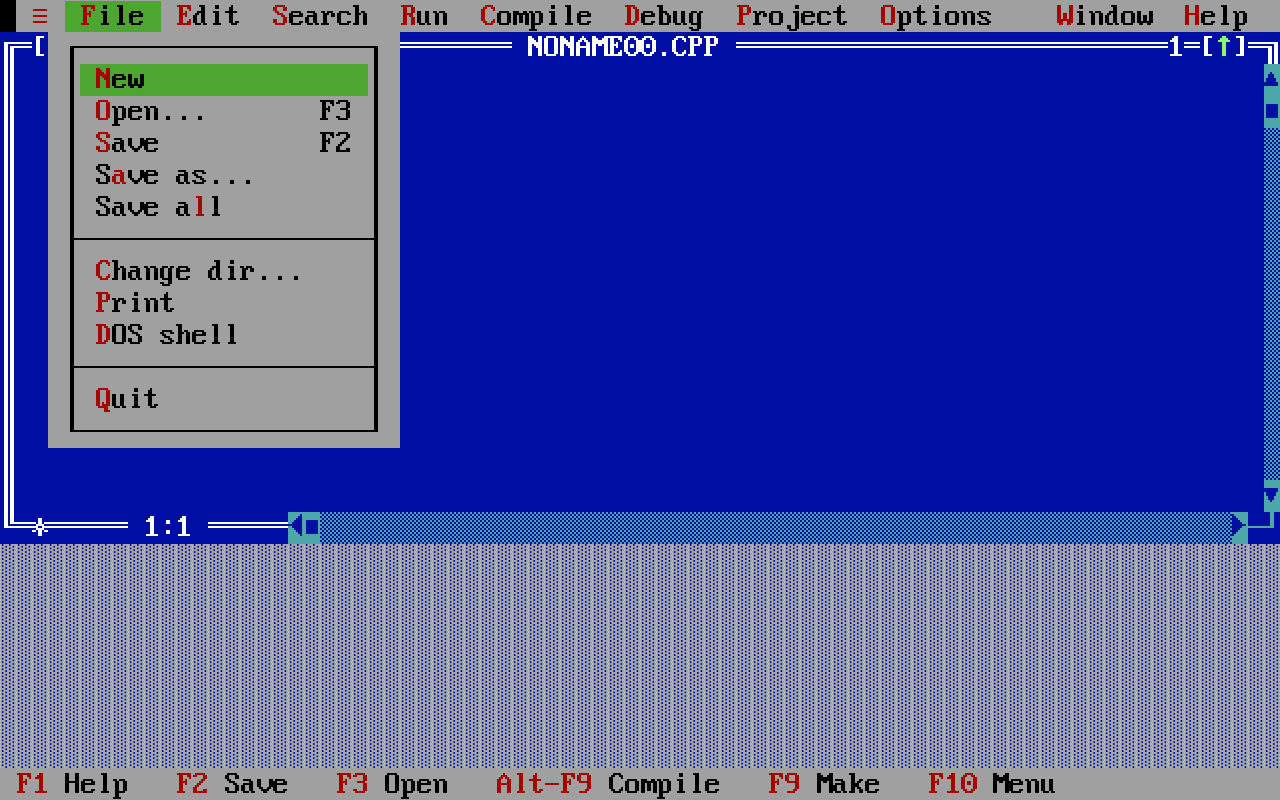
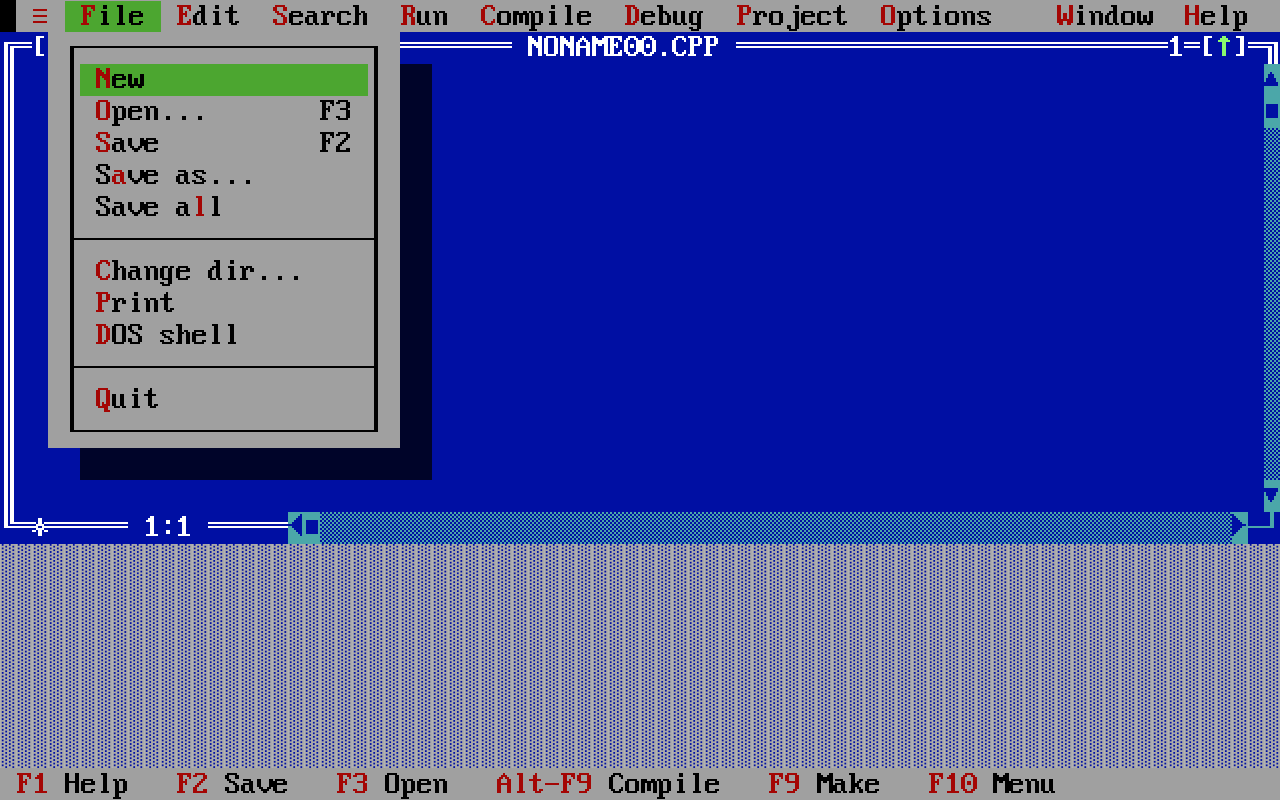
Before and after one commit to joshellissh/borland-ide, a React (Vite) app: page / in a window 1280 px wide. Both pictures are taken after a click on the element "File". Built offline with nearby package versions, Linux system fonts and the light colour scheme.

Commit message:
Various fixes

```diff
--- a/src/App.tsx
+++ b/src/App.tsx
@@ -15,6 +15,7 @@ import {
   setDimensions,
   setLeftOffset
 } from "./appSlice.ts";
+import { selectActiveMenu, setActiveMenu } from './components/TopBar/topBarSlice.ts';
 
 function App() {
   const drawGrid = false;
@@ -26,6 +27,7 @@ function App() {
   const dimensions = useAppSelector(selectDimensions);
   const cols = useAppSelector(selectCols);
   const rows = useAppSelector(selectRows);
+  const activeMenu = useAppSelector(selectActiveMenu);
 
 
   // Updates app bounds, position, etc.
@@ -62,6 +64,13 @@ function App() {
         "- block res: " + blockW + "," + blockH + "\n" +
         "- offset: " + leftOffset
     );
+  }
+
+
+  function handleClick() {
+    if (activeMenu != -1) {
+      dispatch(setActiveMenu(-1));
+    }
   }
 
 
@@ -104,6 +113,7 @@ function App() {
         }}
         className="App"
         id="App"
+        onClick={handleClick}
     >
       <TopBar />
       <BottomBar cols={cols} rows={rows} />
--- a/src/components/Documents/Document/Document.tsx
+++ b/src/components/Documents/Document/Document.tsx
@@ -16,6 +16,7 @@ import {
 } from "../documentsSlice.ts";
 import {constrain} from "../../../math.ts";
 import { getHighestDocument, getHighestDocumentIndex } from "./tools.ts";
+import { selectActiveMenu, setActiveMenu } from "../../TopBar/topBarSlice.ts";
 
 interface DocumentProps {
     id: number;
@@ -32,6 +33,7 @@ export function Document({id}: DocumentProps) {
     const dispatch = useDispatch();
     const activeDoc = useAppSelector(selectActive);
     const documents = useAppSelector(selectDocuments);
+    const activeMenu = useAppSelector(selectActiveMenu);
 
     const moving = useRef<boolean>(false);
     const moveOffset = useRef<XY>({x:0, y:0});
@@ -64,8 +66,7 @@ export function Document({id}: DocumentProps) {
     const docHeight = doc.size!.height;
 
 
-    function handleClick() {
-
+    function handleClick(event: React.MouseEvent<HTMLDivElement, MouseEvent>) {
         // Don't do anything if we're not the active doc
         if (activeDoc != id) {
             return;
@@ -102,6 +103,10 @@ export function Document({id}: DocumentProps) {
             x: constrainedPosX,
             y: constrainedPosY,
         });
+
+        // Prevent click from propagating to App
+        event.stopPropagation();
+        event.nativeEvent.stopImmediatePropagation();
     }
 
 
@@ -195,6 +200,12 @@ export function Document({id}: DocumentProps) {
 
     function handleMouseDown() {
         debugLog("Mouse down on " + id);
+
+        // Close menu if open
+        if (activeMenu != -1) {
+            dispatch(setActiveMenu(-1));
+            return;
+        }
 
         const cx = cursorPosRef.current.x;
         const cy = cursorPosRef.current.y;
--- a/src/components/Menu/SubMenu/SubMenu.tsx
+++ b/src/components/Menu/SubMenu/SubMenu.tsx
@@ -140,21 +140,13 @@ export default function SubMenu({left, top, width, height, entries}: SubMenuProp
         onKeyDown={(event) => handleKeyDown(event.code)}
     >
         <div
-            className="SubMenuShadow"
-            style={{
-                left: (left + 2) * blockSize.width,
-                top: (top + 1) * blockSize.height,
-                width: width*blockSize.width,
-                height: height*blockSize.height
-            }}
-        />
-        <div
             className="bg-grey SubMenu"
             style={{
                 left: left * blockSize.width,
                 top: top * blockSize.height,
                 width: width*blockSize.width,
-                height: height*blockSize.height
+                height: height*blockSize.height,
+                boxShadow: (blockSize.width*2) + "px " + blockSize.height + "px rgb(0 0 0 / 75%)"
             }}
         >
             <Text bX={1} bY={0} position="relative">{border("┌", "─", "┐")}</Text>
```
